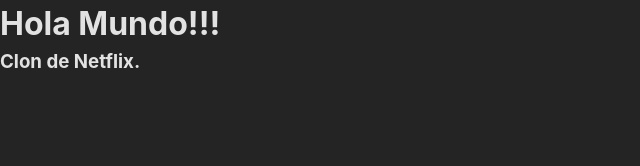
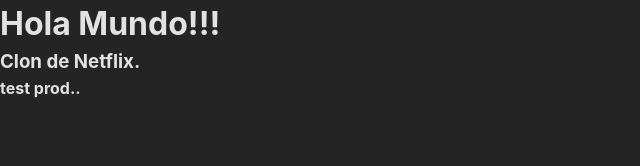
Before and after one commit to marianomercevich/ReactFilm-2023, a React (Vite) app: page / in a window 1280 px wide. Shown: the top 166 px of the page, without its empty margins (0-640 px from the left). Built offline with nearby package versions, Linux system fonts and the light colour scheme.

Commit message:
test vercel deploy

```diff
--- a/src/App.jsx
+++ b/src/App.jsx
@@ -9,6 +9,9 @@
       <h3>
         Clon de Netflix.
       </h3>
+      <h4>
+        test prod..
+      </h4>
     </div>
   )
 }
```
